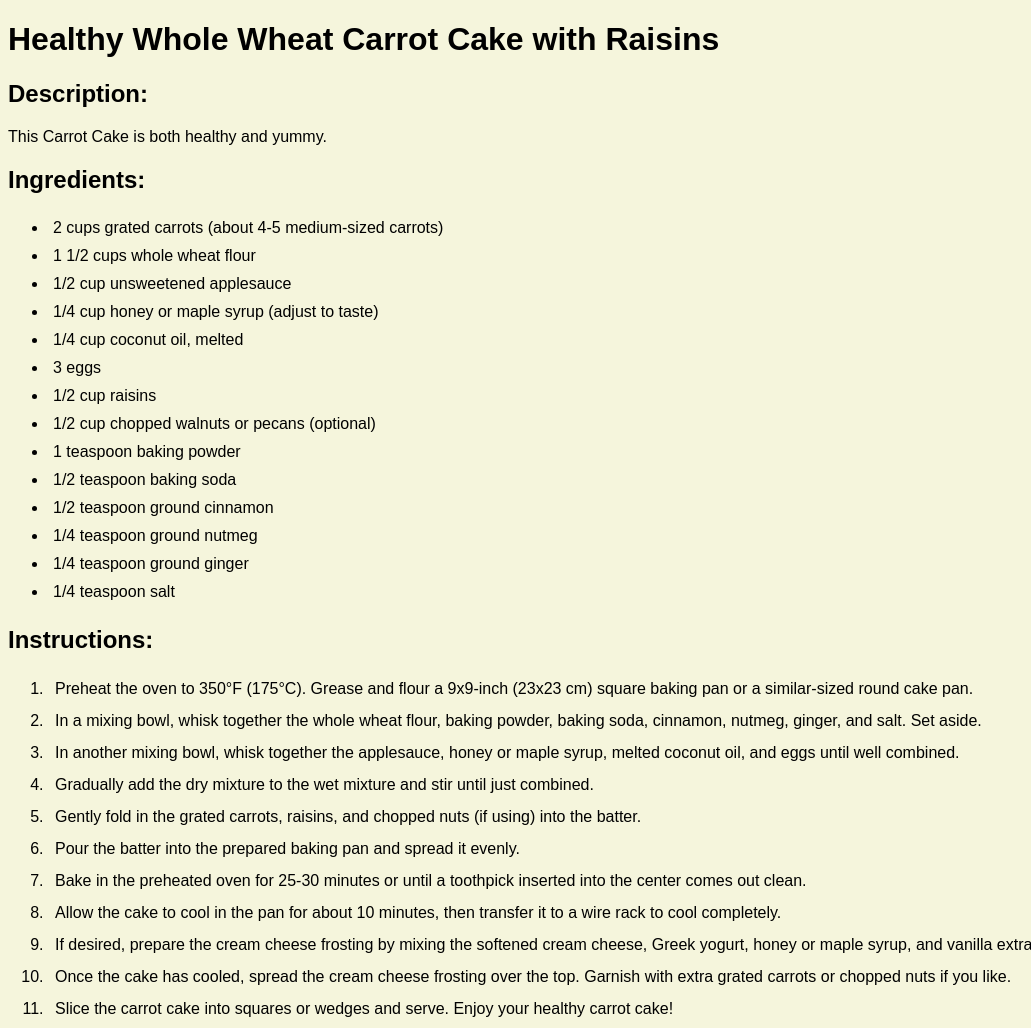
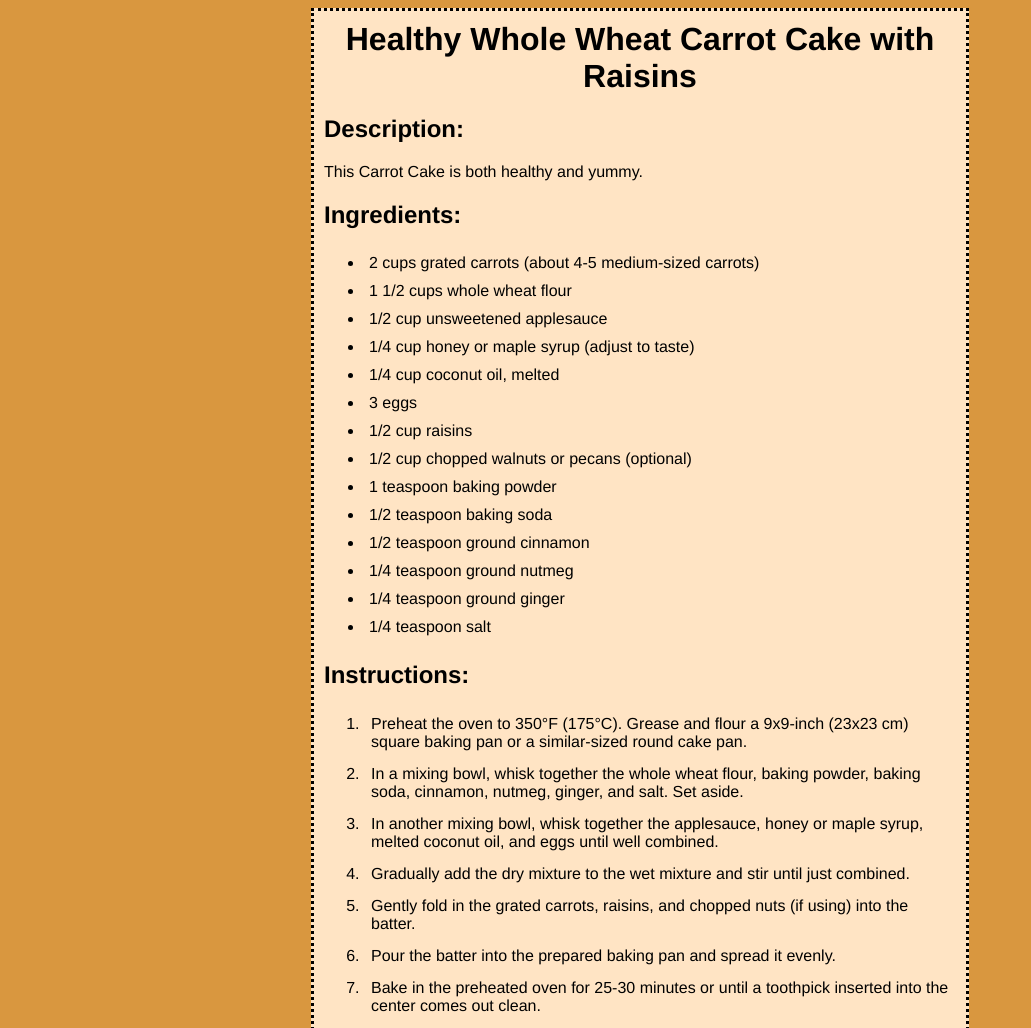
Before and after one commit to nofatigue/odin-recipes, a plain HTML site: page recipes/carrot-cake.html in a window 1280 px wide. Shown: the top 1028 px of the page, without its empty margins (0-1031 px from the left). Drawn offline with Linux system fonts and the light colour scheme.

Commit message:
CSS Styling for recipe pages
add <div class="recipe-container"> for recipe entries
update recipe-style.css

```diff
--- a/recipes/carrot-cake.html
+++ b/recipes/carrot-cake.html
@@ -6,6 +6,7 @@
     <link rel="stylesheet" href="recipe-style.css"/>
 </head>
 <body>
+  <div class="recipe-container">
     <h1> Healthy Whole Wheat Carrot Cake with Raisins </h1>
     <h2> Description: </h2>
 
@@ -43,5 +44,6 @@
       <li>Once the cake has cooled, spread the cream cheese frosting over the top. Garnish with extra grated carrots or chopped nuts if you like.</li>
       <li>Slice the carrot cake into squares or wedges and serve. Enjoy your healthy carrot cake!</li>
     </ol>
+  </div>
 </body>
 </html>
--- a/recipes/recipe-style.css
+++ b/recipes/recipe-style.css
@@ -1,8 +1,15 @@
 * {
-    font-family: Arial, Helvetica, sans-serif;
-    background-color: beige ;
+    font-family: Helvetica, sans-serif;
 }
 
+body {
+    background-color: rgb(217, 151, 63);
+}
+
+h1 {
+    text-align: center;
+    margin: auto;
+}
 
 ul li {
     padding: 5px;
@@ -11,3 +18,11 @@ ul li {
 ol li {
     padding: 7px;
 }
+
+.recipe-container {
+    width: 50%;
+    margin: auto;
+    background-color: bisque;
+    border: dotted;
+    padding: 10px;
+}
```
Also changed, not shown: recipes/fish-stew.html (+2 -1 lines), recipes/hummus-shakshouka.html (+3 -1 lines).
